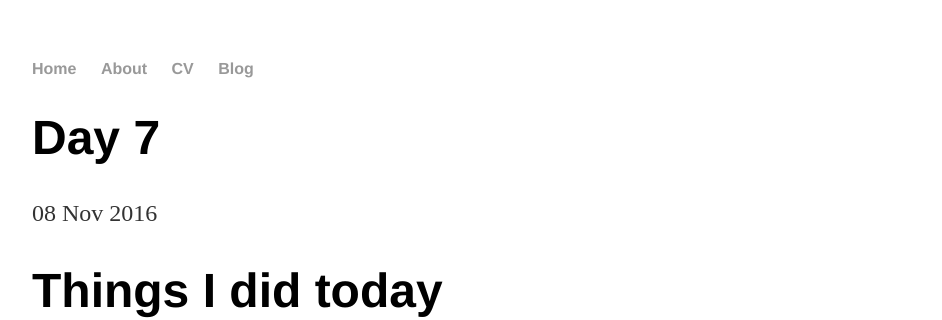
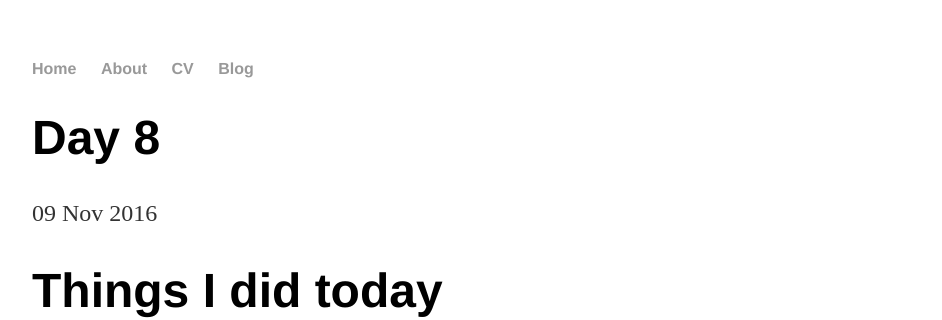
Before and after one commit to scitamehtam/scitamehtam.github.io, a Jekyll site: the page built from _posts/2016-11-09-Day-8.md, in a window 1280 px wide. Shown: the top 320 px of the page, without its empty margins (160-1102 px from the left). Built offline with Jekyll 4.4.1, drawn with Linux system fonts in a browser that asks for light colours.

Commit message:
Update 2016-11-09-Day-8.md

```diff
--- a/_posts/2016-11-09-Day-8.md
+++ b/_posts/2016-11-09-Day-8.md
@@ -1,7 +1,7 @@
 ---
 layout: post
-title: "Day 7"
-date: 2016-11-08
+title: "Day 8"
+date: 2016-11-09
 ---
 # Things I did today
 1. Did the research study
```
